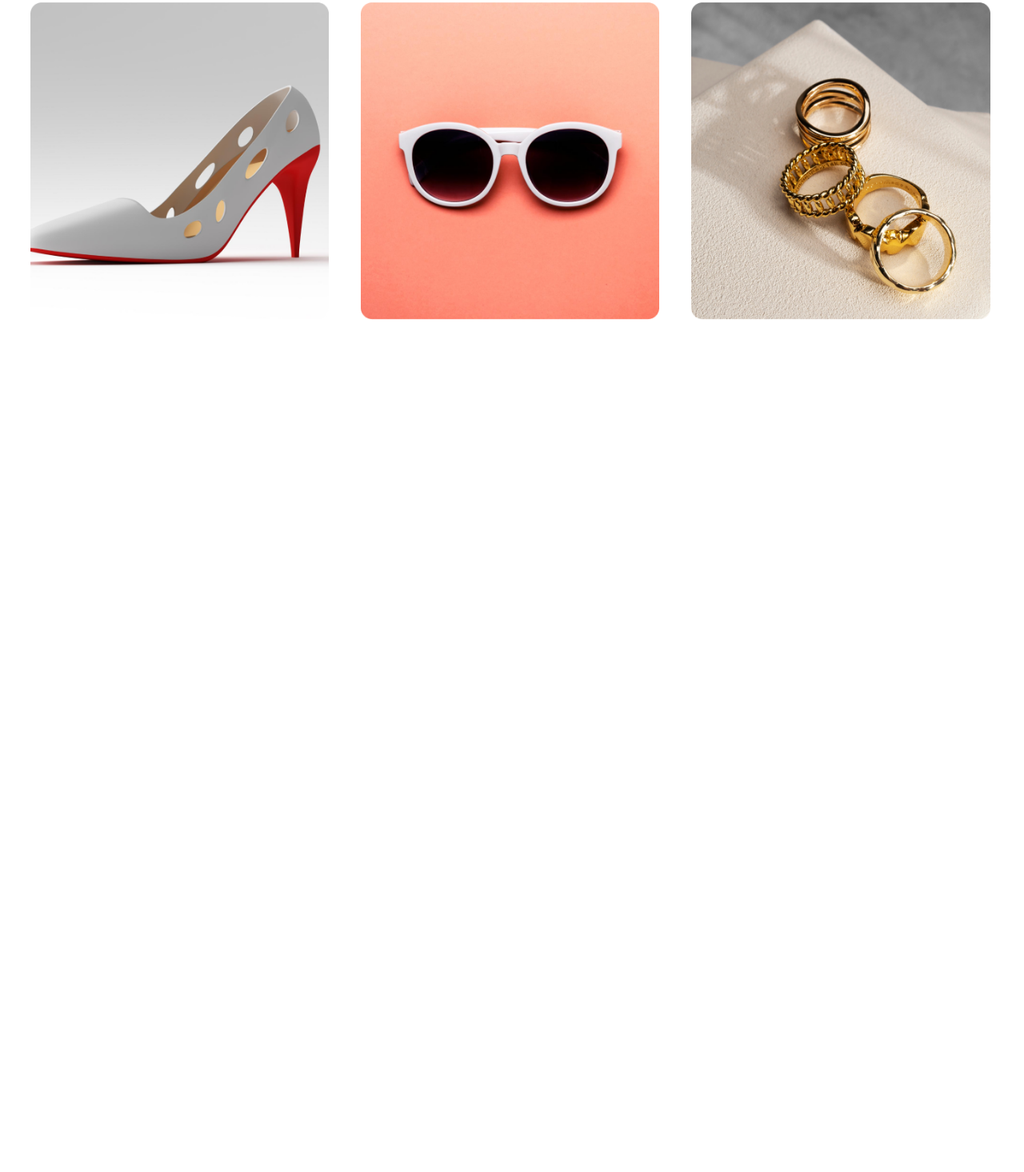
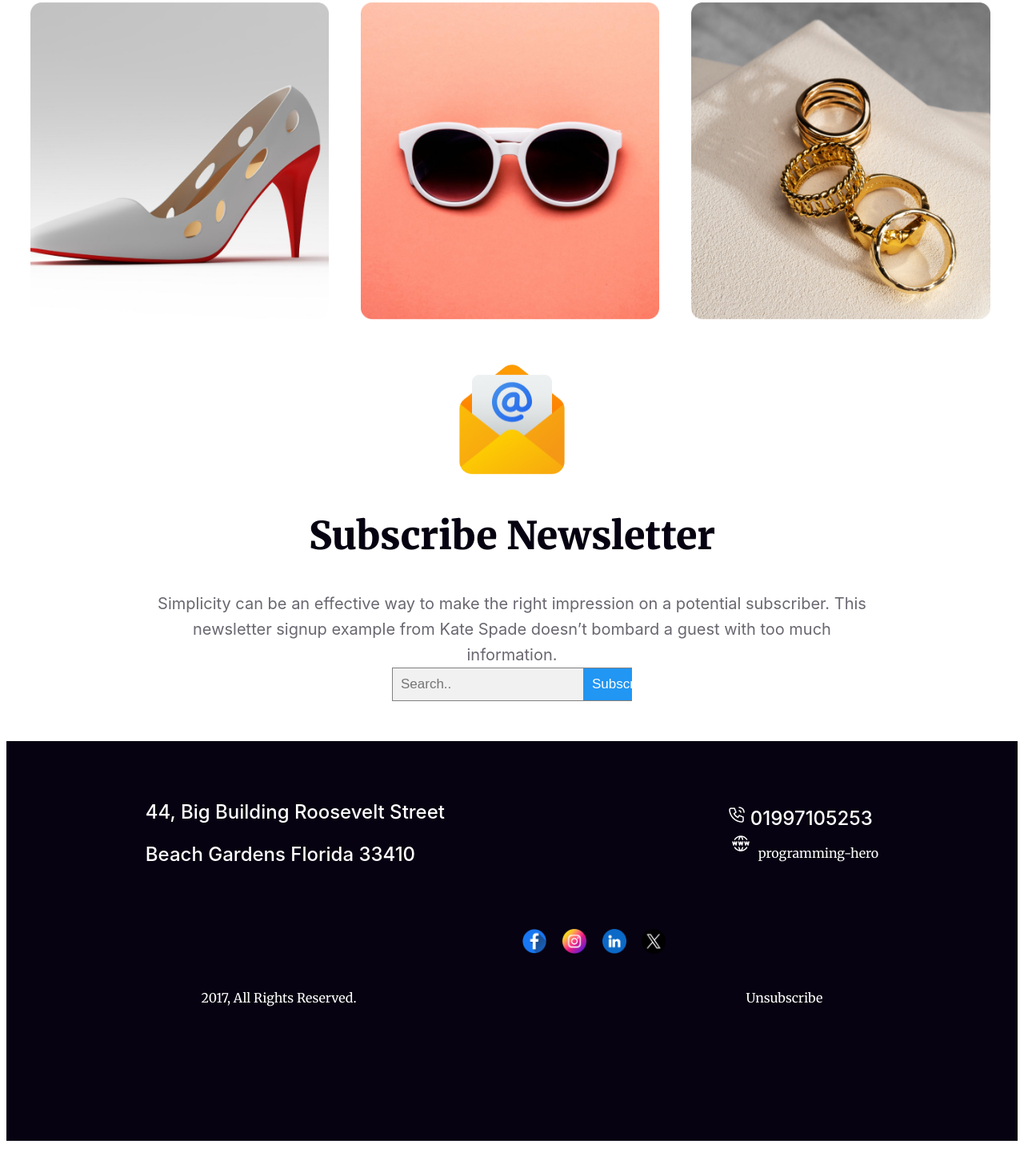
Before and after one commit to mehedihasan2061/new-year-new-mission, a plain HTML site: page index.html in a window 1280 px wide. Shown: the part 2917-4383 px from the top of the page at 80% size. Before the commit the page ends 3347 px from the top, so only its background shows below. Drawn offline with Linux system fonts and the light colour scheme.

Commit message:
footer added

```diff
--- a/css/styles.css
+++ b/css/styles.css
@@ -165,6 +165,139 @@ body {
 }
 .single-img:hover{
     transform: rotate(10deg);
+    transition: transform 2s;
     opacity: 0.5;
     cursor: pointer;
 }
+.email-img{
+    display: block;
+    width: 150px;
+    height: 150px;
+    margin: 30px auto;
+}
+.subscribe-title{
+    color: #070211;
+
+        text-align: center;
+        font-family: Merriweather;
+        font-size: 48px;
+        font-style: normal;
+        font-weight: 900;
+        line-height: normal
+}
+.subscribe-description{
+    width: 896px;
+    margin: 0px auto;
+        color: rgba(7, 2, 17, 0.60);
+
+            text-align: center;
+            font-family: Inter;
+            font-size: 20px;
+            font-style: normal;
+            font-weight: 400;
+            line-height: 32px;
+}
+
+
+* {
+    box-sizing: border-box;
+}
+
+form.example input[type=text] {
+    padding: 10px;
+    font-size: 17px;
+    border: 1px solid grey;
+    float: left;
+    width: 80%;
+    background: #f1f1f1;
+}
+
+form.example button {
+    float: left;
+    width: 20%;
+    padding: 10px;
+    background: #2196F3;
+    color: white;
+    font-size: 17px;
+    border: 1px solid grey;
+    border-left: none;
+    cursor: pointer;
+}
+
+form.example button:hover {
+    background: #0b7dda;
+}
+
+form.example::after {
+    content: "";
+    clear: both;
+    display: table;
+}
+
+
+.footer-section{
+    height: 500px;
+    background-color: #070211;
+    margin: 50px 0px;
+
+
+
+
+}
+.footer-content{
+    display: flex;
+        justify-content: space-around;
+}
+.footer-description{
+    margin: 50px 20px;
+}
+.footer-text{
+    color: #FFF;
+
+        font-family: Inter;
+        font-size: 24px;
+        font-style: normal;
+        font-weight: 500;
+}
+.phn-number{
+    color: #FFF;
+
+        font-family: Inter;
+        font-size: 24px;
+        font-style: normal;
+        font-weight: 500;
+        text-align: center;
+}
+.footer-img{
+    display: block;
+    margin: 80px 20px;
+}
+.call-icon{
+    display: inline-block;
+    align-items: center;
+    padding: 0px 5px;
+}
+.website-icon{
+    margin: 5px;
+    padding: 0px 5px;
+}
+.footer-img a{
+    color: white;
+    text-decoration: none;
+
+}
+.social-icon{
+
+    margin-left: 50%;
+    padding: 5px;
+}
+.social-icon img{
+    width: 30px;
+    margin: 0 8px;
+}
+.footer-subscribe{
+    color: white;
+    display: flex;
+    justify-content: space-around;
+    margin: 20px 0px;
+}
--- a/index.html
+++ b/index.html
@@ -74,19 +74,63 @@
         </div>
 
         <!-- portfolio image  -->
-       <div class="portfolio-img">
-        <img class="single-img"  src="/resources/Rectangle 3.png" alt="">
-        <img class="single-img" src="/resources/Rectangle 4.png" alt="">
-        <img class="single-img" src="/resources/Rectangle 5.png" alt="">
-       </div>
-       <div class="portfolio-img">
-        <img class="single-img" src="/resources/Rectangle 6.png" alt="">
-        <img class="single-img" src="/resources/Rectangle 7.png" alt="">
-        <img class="single-img" src="/resources/Rectangle 8.png" alt="">
-       </div>
+        <div class="portfolio-img">
+          <img class="single-img" src="/resources/Rectangle 3.png" alt="" />
+          <img class="single-img" src="/resources/Rectangle 4.png" alt="" />
+          <img class="single-img" src="/resources/Rectangle 5.png" alt="" />
+        </div>
+        <div class="portfolio-img">
+          <img class="single-img" src="/resources/Rectangle 6.png" alt="" />
+          <img class="single-img" src="/resources/Rectangle 7.png" alt="" />
+          <img class="single-img" src="/resources/Rectangle 8.png" alt="" />
+        </div>
+      </section>
+
+      <section>
+        <div>
+          <img class="email-img" src="/resources/Group 61.png" alt="" />
+          <h1 class="subscribe-title">Subscribe Newsletter</h1>
+          <p class="subscribe-description">
+            Simplicity can be an effective way to make the right impression on a
+            potential subscriber. This newsletter signup example from Kate Spade
+            doesn’t bombard a guest with too much information.
+          </p>
+        </div>
+
+        <div>
+            <form class="example" action="/action_page.php" style="margin:auto;max-width:300px">
+  <input type="text" placeholder="Search.." name="search2">
+  <button type="submit">Subscribe</button>
+</form>
+        </div>
       </section>
     </main>
 
-    <footer></footer>
+    <footer>
+        <div class="footer-section">
+            <div class="footer-content">
+                <div class="footer-description">
+                <p class="footer-text">44, Big Building Roosevelt Street</p>
+                <p class="footer-text">Beach Gardens Florida 33410</p>
+            </div>
+            <div class="footer-img">
+                <img class="call-icon" src="/resources/Call.png" alt=""><span class="phn-number">01997105253</span><br>
+                <img class="website-icon" src="/resources/Website.png" alt=""><a href="https://web.programming-hero.com/restart8/video/restart8-6-2-build-your-new-year-new-mission-website">programming-hero</a>
+            </div>
+            </div>
+           <div class="social-icon">
+                <img src="/resources/Facebook.png" alt="">
+                <img src="/resources/Instagram.png" alt="">
+                <img src="/resources/Linkedin.png" alt="">
+                <img src="/resources/Twitter.png" alt="">
+            </div>
+
+            <div class="footer-subscribe">
+                <p>2017, All Rights Reserved.</p>
+                <p>Unsubscribe</p>
+            </div>
+        </div>
+
+    </footer>
   </body>
 </html>
```
